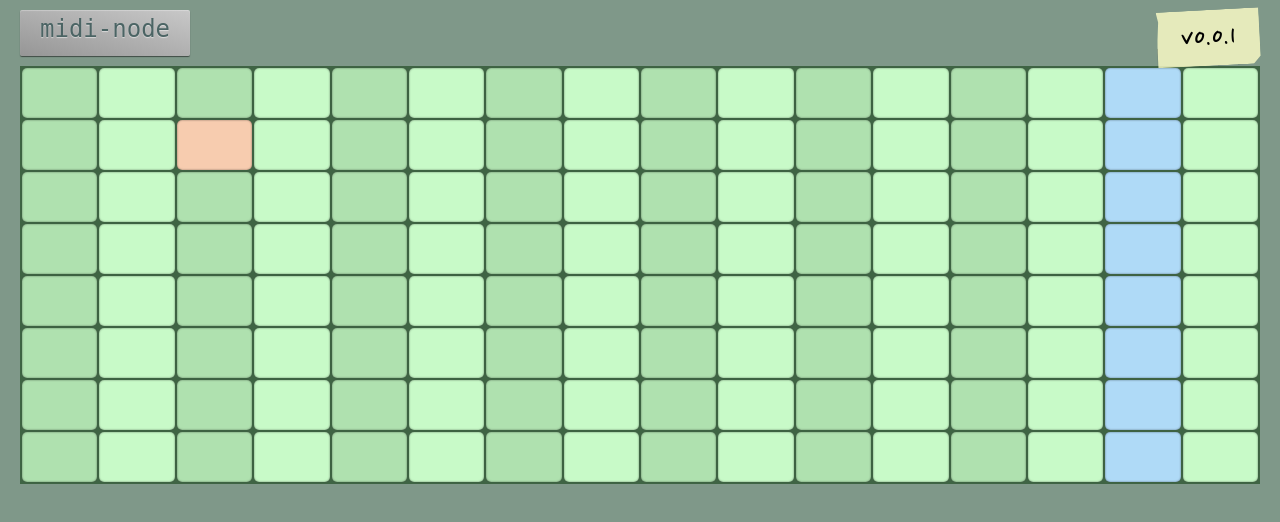
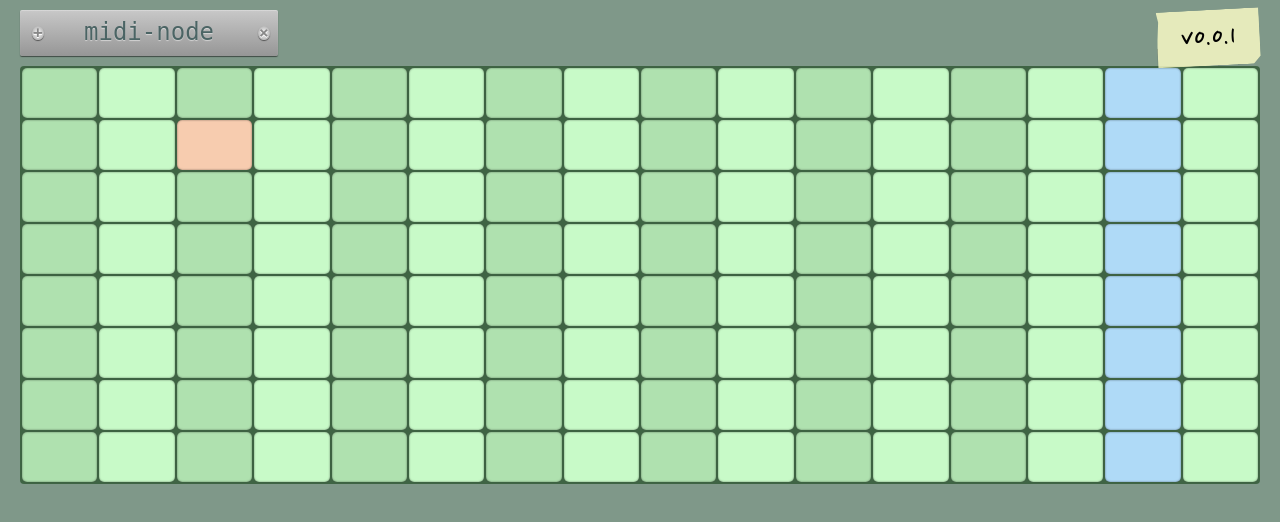
Before and after one commit to barro32/midi-node, a website built with webpack: page index.html in a window 1280 px wide. Built offline with nearby package versions, Linux system fonts and the light colour scheme.

Commit message:
Update header

```diff
--- a/src/css/styles.css
+++ b/src/css/styles.css
@@ -13,9 +13,9 @@ body {
 }
 #title {
 	background: rgb(150,150,150);
-	background: linear-gradient(15deg, rgb(150,150,150), rgb(200,200,200));
+	background: linear-gradient(rgb(200,200,200), rgb(150,150,150));
 	display: inline-block;
-	padding: 5px 20px;
+	padding: 0.5rem 4rem;
 	border-radius: 2px;
 	box-shadow: 0 1px 1px rgba(255,255,255,0.3) inset, 0 1px 1px rgba(0,0,0,0.5);
 	margin-bottom: 10px;
@@ -24,6 +24,28 @@ body {
 	color: rgb(75, 100, 100);
 	text-shadow: 0 1px 1px rgba(255,255,255,0.5);
 	font-weight: normal;
+}
+#title:before,
+#title:after {
+	content: "×";
+	font-weight: bold;
+	background: radial-gradient(#fff, #999);
+	border-radius: 50%;
+	padding: 1px;
+	line-height: 0.75rem;
+	position: absolute;
+	box-shadow: 0 1px 1px rgba(0,0,0,0.5);
+	margin-top: 0.5rem;
+	font-size: 1rem;
+	color: #888;
+	text-shadow: 0 1px 0 #fff;
+}
+#title:before {
+	content: "+";
+	margin-left: -3.25rem;
+}
+#title:after {
+	margin-left: 2.75rem;
 }
 #version {
 }
@@ -44,6 +66,7 @@ body {
 	grid-gap: 2px;
 	padding: 2px;
 	background-color: rgba(0, 50, 0, 0.5);
+	border-radius: 4px;
 }
 .tile {
 	width: 100%;
```
